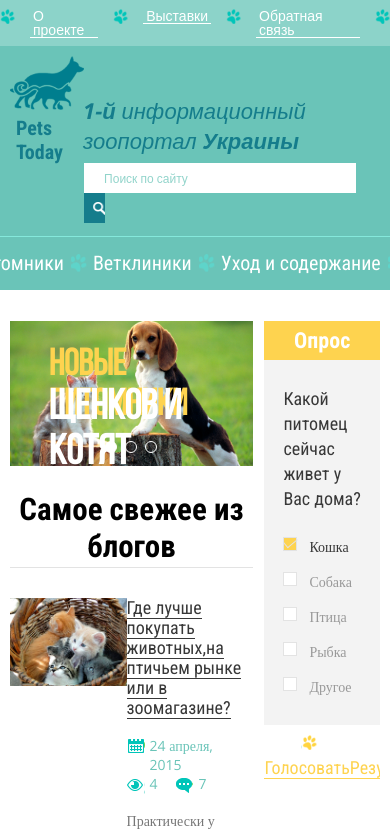
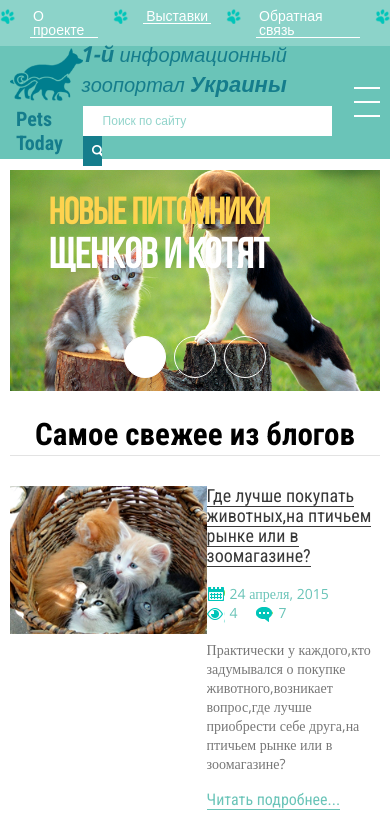
Before and after one commit to MakelskaYana/responsive, a plain HTML site: page index.html in a window 390 px wide. Shown: the top 837 px of the page. Drawn offline with nearby package versions, Linux system fonts and the light colour scheme; files whose address does not match are found by name.

Commit message:
Add files via upload

```diff
--- a/index.html
+++ b/index.html
@@ -23,8 +23,10 @@
  			</ul>
  			<div class="container wrapper block_row">
  				<div class="logo_sign">
- 					<img src="images/pets_header.png" alt="Logo for Pets Today">
- 					<p>Pets Today</p>
+ 					<a href="#">
+	 					<img src="images/pets_header.png" alt="Logo for Pets Today">
+	 					<p>Pets Today</p>
+ 					</a>
  				</div>
  				<form class="search" action="#">
  					<h1><span>1-й</span> информационный зоопортал <span>Украины</span></h1>
@@ -32,6 +34,9 @@
  					<input type="submit" value=" ">
  				</form>
  				<div class="container_for_image "></div>
+ 				<div class="burger">
+ 					<!-- <span></span> -->
+ 				</div>
  			</div>
  			<nav>
  				<ul class="wrapper block_row">
@@ -187,5 +192,7 @@
 				</div>
 	 		</div>
  		</footer>
+		<script src="https://ajax.googleapis.com/ajax/libs/jquery/3.4.1/jquery.min.js"></script>
+ 		<script src="script.js"></script>
  	</body>
 </html>
--- /dev/null
+++ b/script.js
@@ -0,0 +1,23 @@
+$(document).ready(function(){
+	$('.burger').click(function(event){
+		$('.burger,nav ul').toggleClass('active');
+		$('body').toggleClass('lock');
+	});
+	$('.controller a').click(function(event){
+		$('.controller a').toggleClass('active');
+	});
+});
+let isMobile = {
+	Android: function() {return navigator.userAgent.match(/Android/i);},
+	BlackBerry: function() {return navigator.userAgent.match(/BlackBerry/i);},
+	iOS: function() {return navigator.userAgent.match(/iPhone|iPad|iPod/i);},
+	Opera: function() {return navigator.userAgent.match(/Opera Mini/i);},
+	Windows: function() {return navigator.userAgent.match(/IEMobile/i);},
+	any: function() {return (isMobile.Android() || isMobile.BlackBerry() || isMobile.iOS() || isMobile.Opera() || isMobile.Windows());}
+};
+		let body=document.querySelector('body');
+if(isMobile.any()){
+		body.classList.add('touch');
+}else{
+	body.classList.add('mouse');
+}
--- a/stylesheet.css
+++ b/stylesheet.css
@@ -175,6 +175,10 @@
 		margin: 10px 0 4px;
 	}
 
+	.burger{
+		display: none;
+	}
+
 /*Навигационное меню*/
 	header nav{
 		border-top: 1px solid #85e8db;
@@ -195,7 +199,7 @@
 		right: 0;
 		width: 17px;
 		height: 18px;
-		background:url("sprite_vertical.png") -82px -275px;
+		background:url("sprite_vertical.png") -81px -275px;
 	}
 	nav ul li:first-child{
 		padding-left: 15px;
@@ -211,7 +215,7 @@
 		left:0;
 		width: 18px;
 		height: 18px;
-		background:url("sprite_vertical.png") -82px -275px;
+		background:url("sprite_vertical.png") -81px -275px;
 	}
 	nav ul li a{
 		font:20px/53px 'Roboto Condensed',sans-serif;
@@ -655,10 +659,12 @@
 			content: "";
 			display: block;
 			clear: both;
-		}
+	}
+	body.mouse{
 
+	}
 /*Медиазапросы*/
-	@media screen and (max-width: 992px){
+	@media screen and (max-width: 991px){
 		.wrapper{
 			max-width: 920px;
 			margin:0 auto;
@@ -667,23 +673,154 @@
 		.container_for_image, .container_for_image_second{
 			display: none;
 		}
-		.search{
-			margin:49px 0 13px;
+
+		.service_menu {
+			background: inherit;
+    		background-color:#8cd3c9;
+    	}
+		.container, .container_for_logo_second {
+			justify-content: space-around;
+			align-items: center;
 		}
+		.search h1 {
+   		font-size: 20px;
+   		}
 		nav ul {
 			justify-content: center;
 		}
 		nav ul li a, nav ul li:last-child a{
-			padding:0 5px;
+		padding: 0 5px;
 		}
 	}
-	@media screen and (max-width: 768px){
+	@media screen and (max-width: 767px){
+		body.lock{
+			overflow: hidden;
+		}
+		 aside{
+			display: none;
+		}
+		main .container_for_news {
+		    width: 100%;
+		}
+		main .slider_elem img {
+		    min-width: 100%;
+		}
+		main .slider_elem .controller li a{
+			width: 40px;
+			height: 40px;
+		}
 		.wrapper{
 			max-width: 748px;
 			margin:0 auto;
 			padding: 0 10px;
 		}
+		header {
+			position: fixed;
+			width: 100%;
+			top:0;
+			left: 0;
+			z-index: 50;
+		}
+		header:before {
+			content:" ";
+			position: absolute;
+			width: 100%;
+			height: 100%;
+			top:0;
+			left: 0;
+			z-index: 2;
+			background: #6ac4b8;
+		}
+		header .container .logo_sign,	header .container .search, .service_menu {
+			position: relative;
+			z-index: 3;
+		}
+		header .container .logo_sign,	header .container .search, footer .logo_sign, footer .soc_menu{
+			margin: 0;
+		}
+		header .container{
+			height: 111px;
+			border-bottom: 1px solid #85e8db;
+		}
 
+		.burger{
+			display:block;
+			position: relative;
+			z-index: 3;
+			width: 40px;
+			height: 30px;
+			border-top:2px solid #fff;
+			border-bottom:2px solid #fff;
+			box-sizing: border-box;
+			transition: transform 0.3s ease;
+		}
+		.burger:before{
+			display:block;
+			content: "";
+			position: absolute;
+			width: 100%;
+			height: 2px;
+			background: #fff;
+			left: 0;
+			top:12px;
+			transition: transform 0.3s ease;
+		}
+		.burger.active{
+			border-top:2px solid #fff;
+			border-bottom:none;
+			transform: rotate(45deg) translate(0,12px);
+		}
+		.burger.active:before{
+			transform: rotate(-90deg) translate(12px,0);
+			left: 0;
+			top:36%;
+		}
+		header nav ul.wrapper.block_row{
+			position: fixed;
+			top:-120%;
+			left: 0;
+			width: 100%;
+			height: 100%;
+			background: #157d8c;
+			padding-top: 144px;
+			flex-direction: column;
+			align-items: center;
+			justify-content: flex-start;
+			transition: top 0.3s ease;
+			overflow: auto;
+		}
+		header nav ul.wrapper.block_row.active{
+			top:0;
+		}
+		header nav ul.wrapper.block_row li{
+			margin-top: 20px;
+			padding-left:19px;
+		}
+
+		nav ul li:before{
+		position: absolute;
+		display: block;
+		content: "";
+		top:17px;
+		left:0;
+		width: 18px;
+		height: 18px;
+		background:url("sprite_vertical.png") -81px -275px;
+	}
+		main.block_row{
+		padding-top: 170px;
+		}
+		footer nav{
+			display: none;
+		}
+		div.container_for_registration{
+			border-bottom: 1px solid #85e8db;
+		}
+		.logo_sign img{
+		max-width: 100%;
+		}
+	}
+	@media screen and (max-width: 620px){
 
 	}
 	@media screen and (max-width: 480px){
@@ -692,7 +829,8 @@
 			margin:0 auto;
 			padding: 0 10px;
 		}
-		.logo_sign img{
-			max-width: 100%;
+		.all_advices{
+				flex-direction: column;
 		}
+
 	}
```
